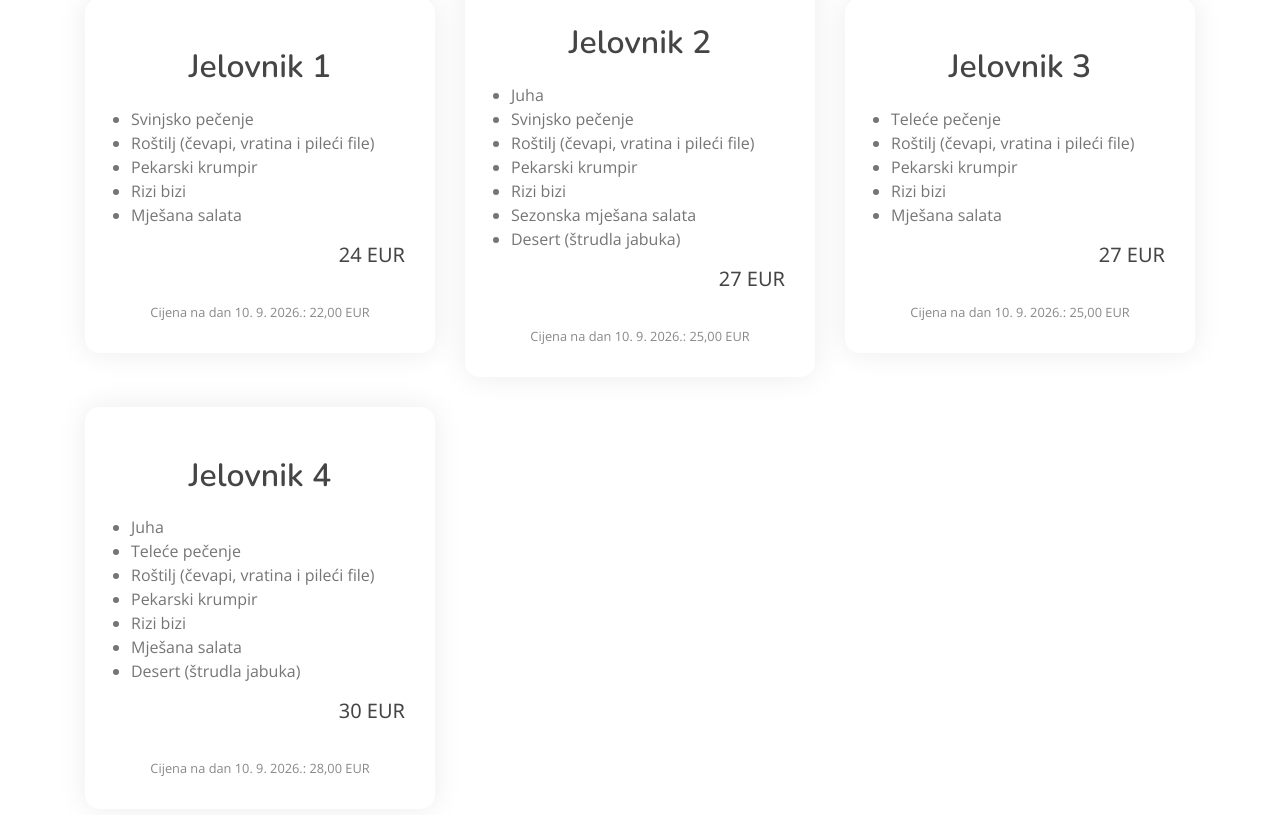
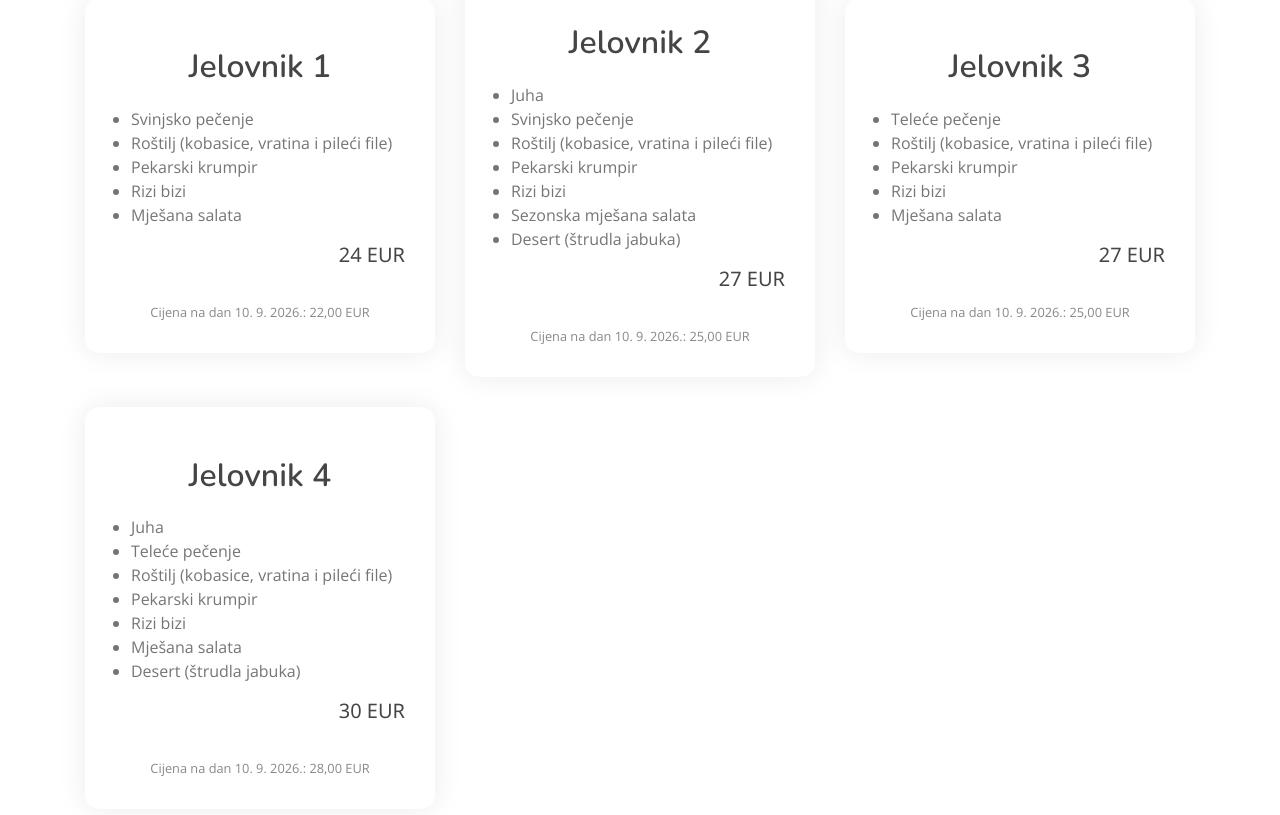
Before and after one commit to kaluljakpo/buffet-barunica, a plain HTML site: page menu.html in a window 1280 px wide. Shown: the part 1240-2055 px from the top of the page. Drawn offline with nearby package versions, Linux system fonts and the light colour scheme.

Commit message:
Add files via upload
kobasice a ne cevapi

```diff
--- a/menu.html
+++ b/menu.html
@@ -136,7 +136,7 @@
                         <h2>Jelovnik 1</h2>
                         <ul>
                             <li>Svinjsko pečenje</li>
-                            <li>Roštilj (čevapi, vratina i pileći file)</li>
+                            <li>Roštilj (kobasice, vratina i pileći file)</li>
                             <li>Pekarski krumpir</li>
                             <li>Rizi bizi</li>
                             <li>Mješana salata</li>
@@ -153,7 +153,7 @@
                         <ul>
                             <li>Juha</li>
                             <li>Svinjsko pečenje</li>
-                            <li>Roštilj (čevapi, vratina i pileći file)</li>
+                            <li>Roštilj (kobasice, vratina i pileći file)</li>
                             <li>Pekarski krumpir</li>
                             <li>Rizi bizi</li>
                             <li>Sezonska mješana salata</li>
@@ -170,7 +170,7 @@
                         <h2>Jelovnik 3</h2>
                         <ul>
                             <li>Teleće pečenje</li>
-                            <li>Roštilj (čevapi, vratina i pileći file)</li>
+                            <li>Roštilj (kobasice, vratina i pileći file)</li>
                             <li>Pekarski krumpir</li>
                             <li>Rizi bizi</li>
                             <li>Mješana salata</li>
@@ -187,7 +187,7 @@
                         <ul>
                             <li>Juha</li>
                             <li>Teleće pečenje</li>
-                            <li>Roštilj (čevapi, vratina i pileći file)</li>
+                            <li>Roštilj (kobasice, vratina i pileći file)</li>
                             <li>Pekarski krumpir</li>
                             <li>Rizi bizi</li>
                             <li>Mješana salata</li>
```
